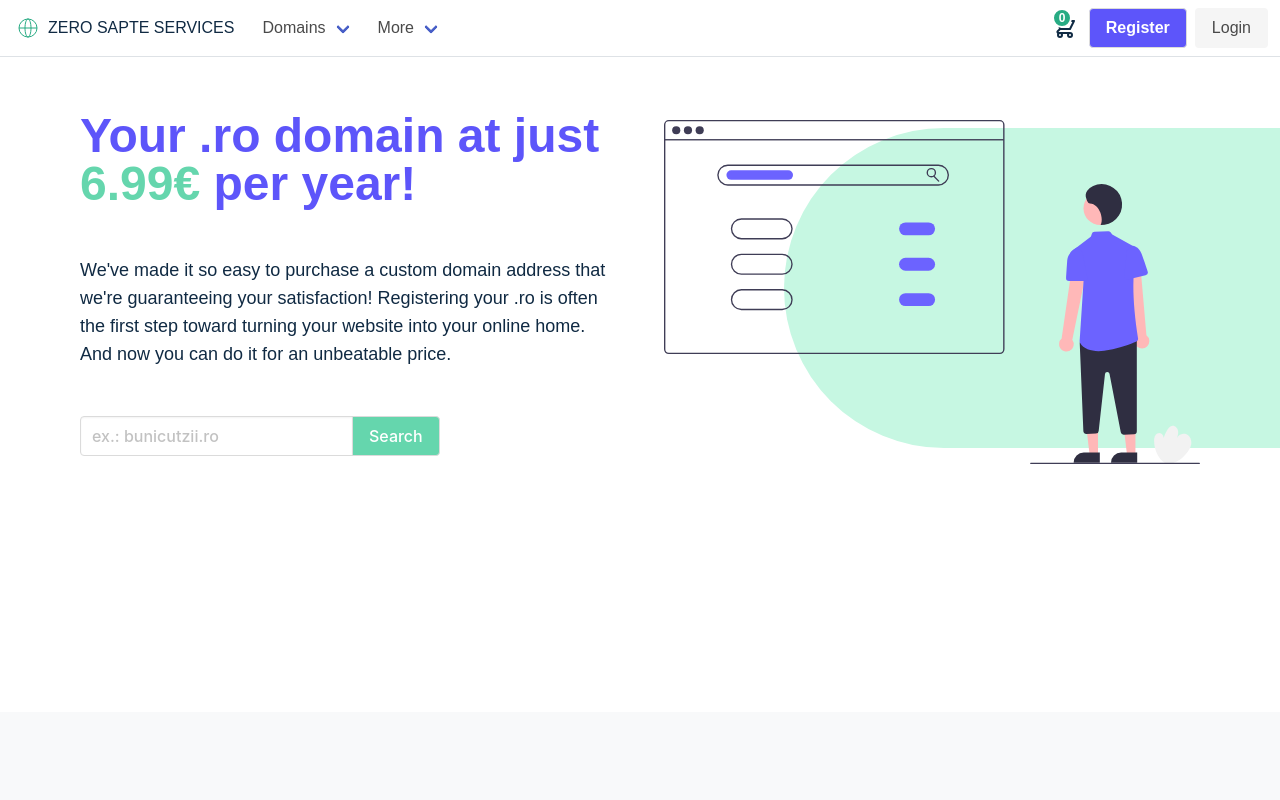
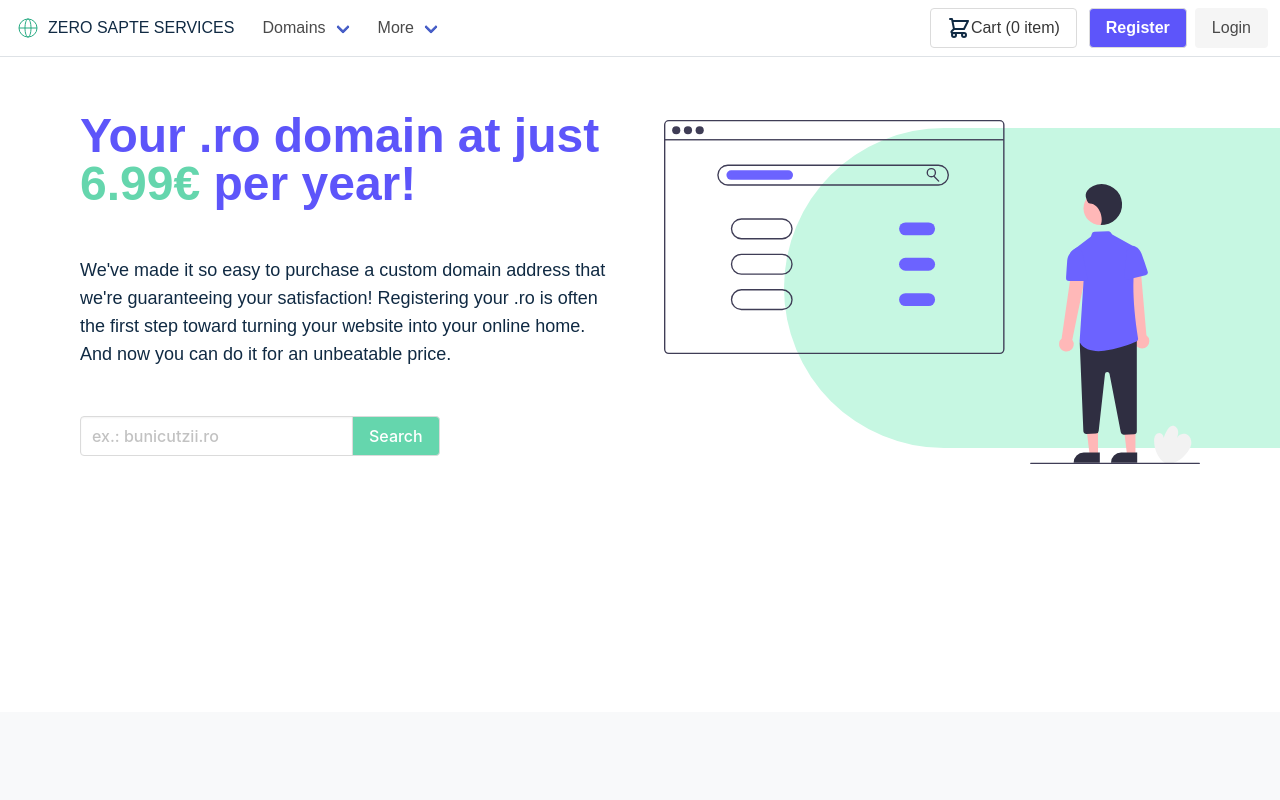
Before and after one commit to danutsss/mevn-domains-registry, a Vue app in the folder client/: page / in a window 1280 px wide. Shown: the top 800 px of the page. Built offline with nearby package versions, Linux system fonts and the light colour scheme; a web font is replaced by a local one.

Commit message:
added button and text to cart icon

```diff
--- a/client/src/App.vue
+++ b/client/src/App.vue
@@ -25,7 +25,7 @@ const authStore = useAuthStore();
 
     <template #cart-icon>
       <RouterLink to="/cart" class="flex">
-        <div>
+        <div class="button">
           <svg
             xmlns="http://www.w3.org/2000/svg"
             class="h-6 w-6 text-blue-grey-900"
@@ -40,14 +40,11 @@ const authStore = useAuthStore();
               d="M3 3h2l.4 2M7 13h10l4-8H5.4M7 13L5.4 5M7 13l-2.293 2.293c-.63.63-.184 1.707.707 1.707H17m0 0a2 2 0 100 4 2 2 0 000-4zm-8 2a2 2 0 11-4 0 2 2 0 014 0z"
             />
           </svg>
-        </div>
-
-        <div v-if="helpers.cartBadge()">
-          <div
-            class="inline-flex absolute top-2 right-52 justify-center items-center w-5 h-5 text-xs font-bold text-white bg-secondary-500 rounded-full border-2 border-white dark:border-gray-900"
-          >
-            {{ helpers.cartLength() }}
-          </div>
+          Cart ({{
+            helpers.cartLength() > 1
+              ? `${helpers.cartLength()} items`
+              : `${helpers.cartLength()} item`
+          }})
         </div>
       </RouterLink>
     </template>
```
